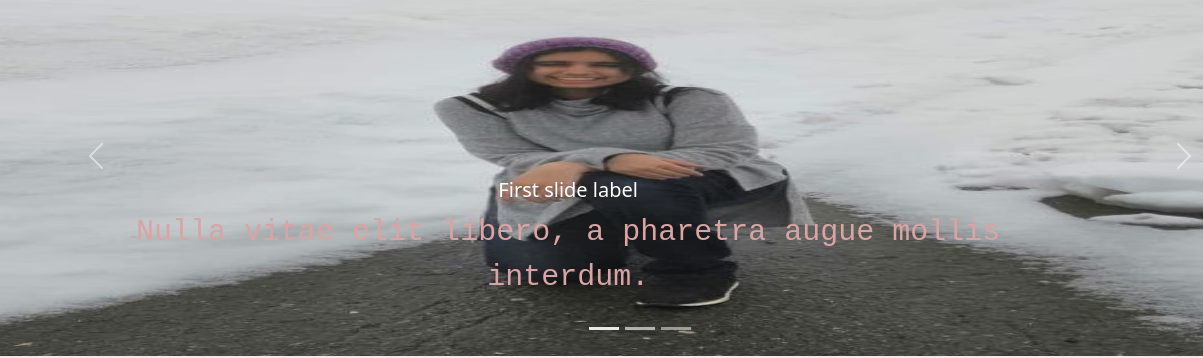
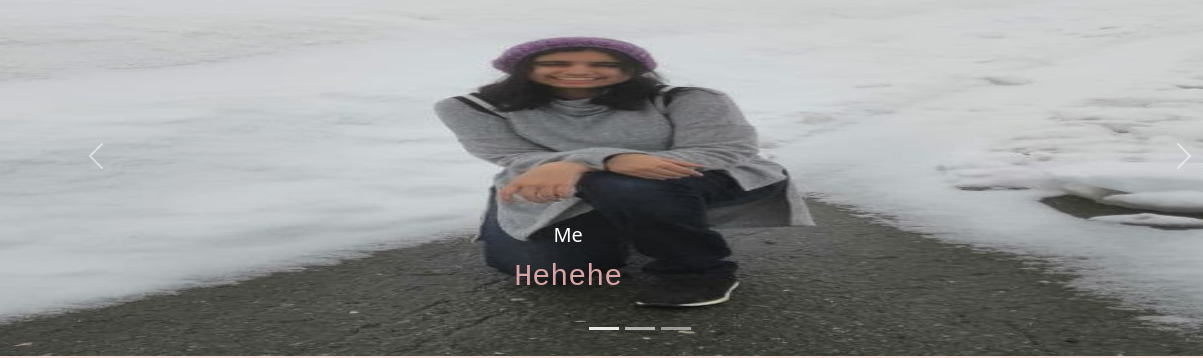
Before and after one commit to ZiyaZainabSV/ZiyaZainabSV.github.io, a plain HTML site: page index.html in a window 1280 px wide. Shown: the part 1603-1961 px from the top of the page, 0-1203 px from the left. Drawn offline with nearby package versions, Linux system fonts and the light colour scheme.

Commit message:
Sample edit

```diff
--- a/index.html
+++ b/index.html
@@ -32,8 +32,8 @@
       <div class="carousel-item active" class="gal">
         <img src="me.jpg" class="d-block w-100" alt="...">
         <div class="carousel-caption d-none d-md-block">
-          <h5>First slide label</h5>
-          <p>Nulla vitae elit libero, a pharetra augue mollis interdum.</p>
+          <h5>Me</h5>
+          <p>Hehehe</p>
         </div>
       </div>
       <div class="carousel-item" style="margin: auto;">
```
